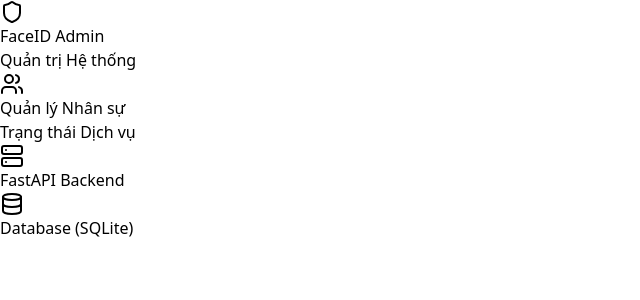
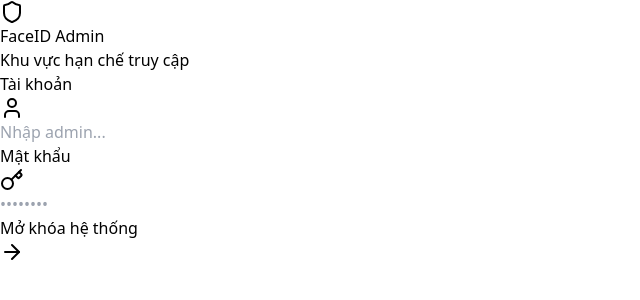
Before and after one commit to honganh116/Project_FaceRecognition, a React (Vite) app in the folder frontend_admin/: page /login in a window 1280 px wide. Shown: the top 300 px of the page, without its empty margins (0-640 px from the left). Built offline with nearby package versions, Linux system fonts and the light colour scheme; the HTML template or start-up script is replaced by a standard one.

Commit message:
feat: implement JWT authentication and secure admin portal

```diff
--- a/frontend_admin/src/App.jsx
+++ b/frontend_admin/src/App.jsx
@@ -1,17 +1,27 @@
 import React from 'react';
-import { BrowserRouter as Router, Routes, Route } from 'react-router-dom';
+import { BrowserRouter as Router, Routes, Route, Navigate } from 'react-router-dom';
 import Navigation from './components/Navigation';
 import AdminDashboard from './pages/AdminDashboard';
-// Xóa CameraView
+import LoginPage from './pages/LoginPage'; // <--- CHÍNH LÀ DÒNG NÀY ĐÂY!
 
 function App() {
+  // Kiểm tra xem trình duyệt đã giữ chìa khóa (token) chưa
+  const token = localStorage.getItem('token');
+
   return (
     <Router>
       <div className="flex h-screen w-full bg-[#0a0b0d] text-[#f8fafc] overflow-hidden">
-        <Navigation />
+        {/* Chỉ hiện thanh Menu bên trái nếu đã đăng nhập */}
+        {token && <Navigation />}
+
         <Routes>
-          {/* Trang chủ của Admin giờ là AdminDashboard */}
-          <Route path="/" element={<AdminDashboard />} />
+          <Route path="/login" element={token ? <Navigate to="/" /> : <LoginPage />} />
+
+          {/* Nếu chưa có token, đá văng về trang /login */}
+          <Route
+            path="/"
+            element={token ? <AdminDashboard /> : <Navigate to="/login" />}
+          />
         </Routes>
       </div>
     </Router>
--- a/frontend_admin/src/pages/AdminDashboard.jsx
+++ b/frontend_admin/src/pages/AdminDashboard.jsx
@@ -10,9 +10,22 @@ export default function AdminDashboard() {
   const [photo, setPhoto] = useState(null);
 
   // Lấy lịch sử từ API thật của nhóm
-  const fetchLogs = async () => {
+const fetchLogs = async () => {
     try {
-      const res = await fetch('http://localhost:8000/api/logs');
+      const token = localStorage.getItem('token'); // Lấy chìa khóa
+      const res = await fetch('http://localhost:8000/api/logs', {
+        headers: {
+          'Authorization': `Bearer ${token}` // Đính kèm chìa khóa
+        }
+      });
+
+      // Nếu token hết hạn (mã 401), văng ra log in lại
+      if (res.status === 401) {
+        localStorage.removeItem('token');
+        window.location.href = '/login';
+        return;
+      }
+
       const data = await res.json();
       setLogs(data.data || []);
     } catch (error) {
@@ -25,7 +38,7 @@ export default function AdminDashboard() {
   }, []);
 
   // Gọi API Đăng ký thật
-  const handleSubmit = async (e) => {
+ const handleSubmit = async (e) => {
     e.preventDefault();
     if (!photo) return alert("Vui lòng chọn ảnh!");
 
@@ -36,7 +49,13 @@ export default function AdminDashboard() {
     data.append('file', photo);
 
     try {
-      const res = await fetch('http://localhost:8000/api/register', { method: 'POST', body: data });
+      const res = await fetch('http://localhost:8000/api/register', {
+        method: 'POST',
+        headers: {
+          'Authorization': `Bearer ${localStorage.getItem('token')}`
+        },
+        body: data // Đính kèm dữ liệu (Tên, Mã SV, Ảnh) vào đây
+      });
       const result = await res.json();
 
       if (result.error) {
--- /dev/null
+++ b/frontend_admin/src/pages/LoginPage.jsx
@@ -0,0 +1,89 @@
+import React, { useState } from 'react';
+import { Shield, Key, User, ArrowRight, AlertTriangle } from 'lucide-react';
+import { motion } from 'framer-motion';
+
+export default function LoginPage() {
+  const [username, setUsername] = useState('');
+  const [password, setPassword] = useState('');
+  const [error, setError] = useState('');
+  const [isLoading, setIsLoading] = useState(false);
+
+  const handleLogin = async (e) => {
+    e.preventDefault();
+    setIsLoading(true);
+    setError('');
+
+    // FastAPI yêu cầu dữ liệu gửi lên dưới dạng Form URL Encoded
+    const formData = new URLSearchParams();
+    formData.append('username', username);
+    formData.append('password', password);
+
+    try {
+      const res = await fetch('http://localhost:8000/api/login', {
+        method: 'POST',
+        headers: { 'Content-Type': 'application/x-www-form-urlencoded' },
+        body: formData,
+      });
+
+      const data = await res.json();
+
+      if (res.ok) {
+        // Lưu token vào trình duyệt và tải lại trang
+        localStorage.setItem('token', data.access_token);
+        window.location.href = '/';
+      } else {
+        setError(data.detail || 'Đăng nhập thất bại');
+      }
+    } catch (err) {
+      setError('Lỗi kết nối đến máy chủ!');
+    } finally {
+      setIsLoading(false);
+    }
+  };
+
+  return (
+    <div className="flex h-screen w-full bg-[#0a0b0d] items-center justify-center font-mono">
+      <motion.div initial={{ opacity: 0, y: -20 }} animate={{ opacity: 1, y: 0 }} className="bg-[#15171c] p-10 rounded-2xl border border-[#2d2d2d] shadow-2xl w-full max-w-md relative overflow-hidden">
+
+        {/* Hiệu ứng tia sáng trang trí */}
+        <div className="absolute top-0 left-0 w-full h-1 bg-gradient-to-r from-transparent via-[#34d399] to-transparent opacity-50"></div>
+
+        <div className="flex flex-col items-center mb-8">
+          <div className="bg-[#34d399]/10 p-4 rounded-full mb-4">
+            <Shield className="w-12 h-12 text-[#34d399]" />
+          </div>
+          <h1 className="text-white text-xl font-bold tracking-[4px] uppercase">FaceID Admin</h1>
+          <p className="text-[#64748b] text-xs mt-2 uppercase tracking-widest">Khu vực hạn chế truy cập</p>
+        </div>
+
+        {error && (
+          <div className="bg-[#f43f5e]/10 border border-[#f43f5e]/50 text-[#f43f5e] px-4 py-3 rounded-lg flex items-center gap-3 mb-6 text-sm">
+            <AlertTriangle className="w-5 h-5" /> {error}
+          </div>
+        )}
+
+        <form onSubmit={handleLogin} className="space-y-6">
+          <div>
+            <label className="block text-xs uppercase text-[#64748b] mb-2 font-bold tracking-wider">Tài khoản</label>
+            <div className="relative">
+              <User className="w-5 h-5 absolute left-3 top-1/2 transform -translate-y-1/2 text-[#64748b]" />
+              <input type="text" value={username} onChange={(e) => setUsername(e.target.value)} required className="w-full bg-[#0a0b0d] border border-[#333] text-white px-10 py-3 rounded-lg outline-none focus:border-[#34d399] transition-colors" placeholder="Nhập admin..." />
+            </div>
+          </div>
+
+          <div>
+            <label className="block text-xs uppercase text-[#64748b] mb-2 font-bold tracking-wider">Mật khẩu</label>
+            <div className="relative">
+              <Key className="w-5 h-5 absolute left-3 top-1/2 transform -translate-y-1/2 text-[#64748b]" />
+              <input type="password" value={password} onChange={(e) => setPassword(e.target.value)} required className="w-full bg-[#0a0b0d] border border-[#333] text-white px-10 py-3 rounded-lg outline-none focus:border-[#34d399] transition-colors" placeholder="••••••••" />
+            </div>
+          </div>
+
+          <button type="submit" disabled={isLoading} className="w-full bg-[#34d399] text-black font-bold py-3 rounded-lg uppercase tracking-wider flex items-center justify-center gap-2 hover:bg-[#2dbb86] transition-colors disabled:opacity-50">
+            {isLoading ? 'Đang xác thực...' : <>Mở khóa hệ thống <ArrowRight className="w-5 h-5"/></>}
+          </button>
+        </form>
+      </motion.div>
+    </div>
+  );
+}
```
